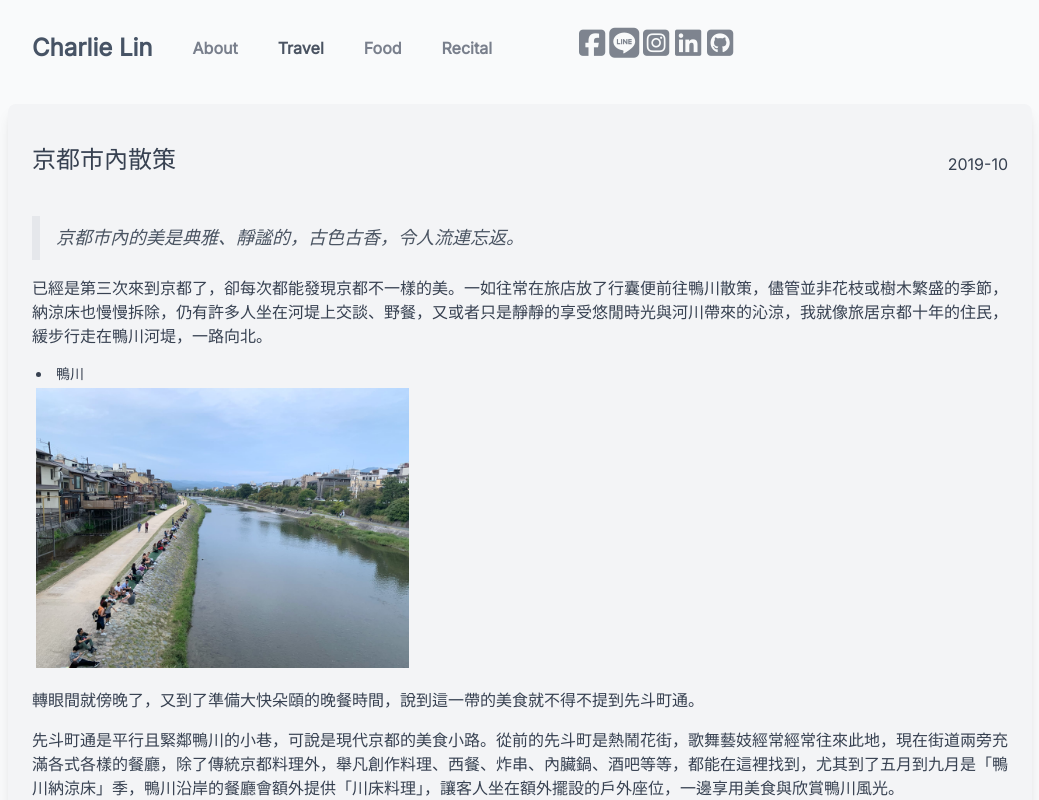
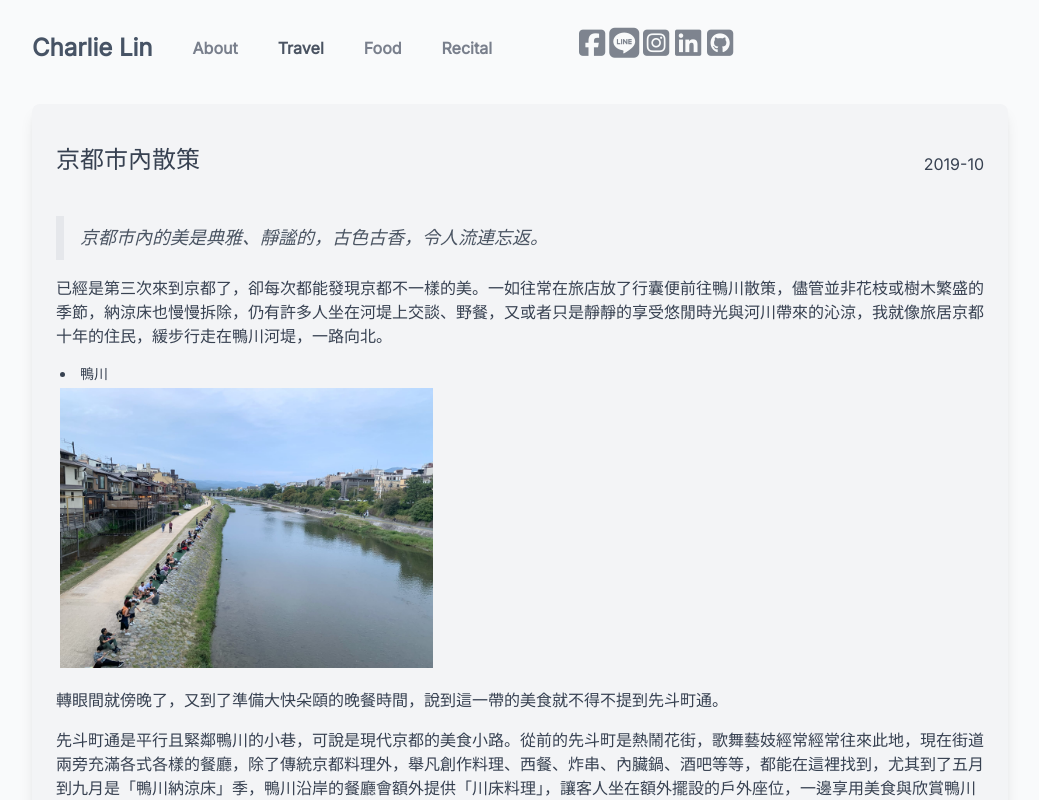
Before and after one commit to charlielinz/charlie, a Next.js app: page /travel/posts/kansai-1 in a window 1280 px wide. Shown: the top 800 px of the page, without its empty margins (120-1159 px from the left). Built offline with nearby package versions, Linux system fonts and the light colour scheme.

Commit message:
opt: rwd

```diff
--- a/pages/travel/posts/[slug].js
+++ b/pages/travel/posts/[slug].js
@@ -10,7 +10,7 @@ const Post = ({ postContent, postData }) => {
   return (
     <>
       <Navbar />
-      <div className="prose py-6 max-w-screen-sm lg:max-w-screen-md xl:max-w-screen-lg mx-6 md:mx-auto">
+      <div className="prose py-6 md:px-6 max-w-screen-lg mx-6 md:mx-auto">
         <div className="bg-gray-100 p-6 rounded-lg shadow-lg">
           <div className="flex flex-col md:flex-row justify-between pt-4 pb-8 gap-2">
             <p className="text-2xl">{postData.title}</p>
--- a/posts/posts-handler.js
+++ b/posts/posts-handler.js
@@ -20,7 +20,7 @@ const Img = ({ src, title }) => {
   return (
     <>
       {title && <span className="text-sm list-item list-inside pl-1 text-gray-700">{title}</span>}
-      <img src={src} className="inline w-auto p-1 lg:h-72" />
+      <img src={src} className="inline w-auto p-1 sm:h-72" />
     </>
   );
 };
```
